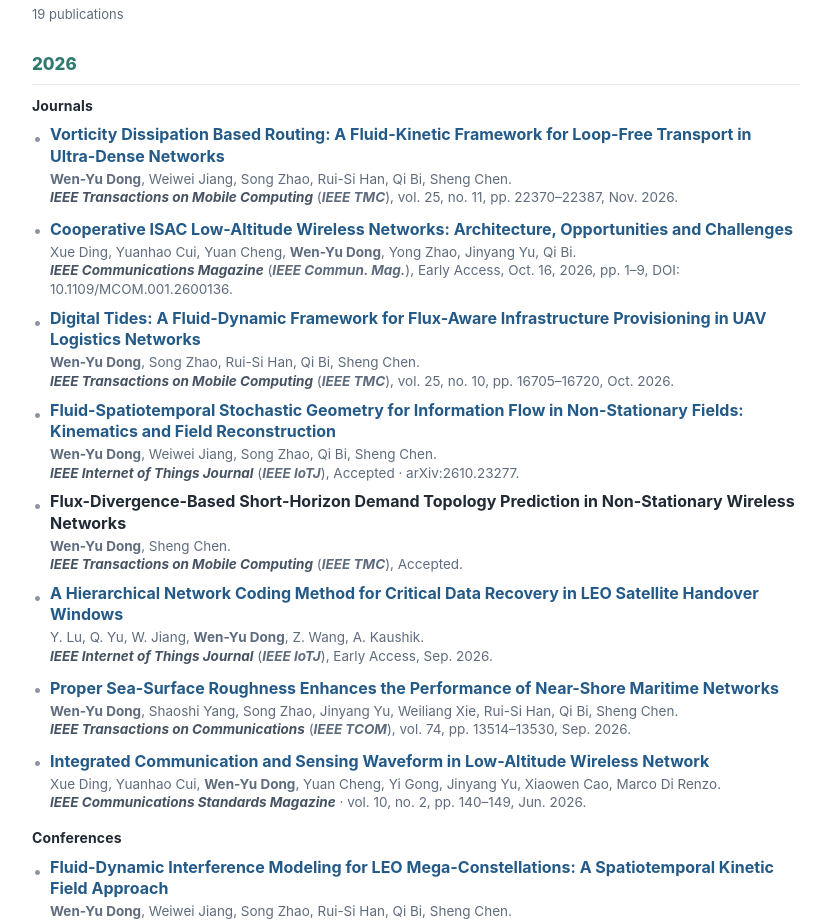
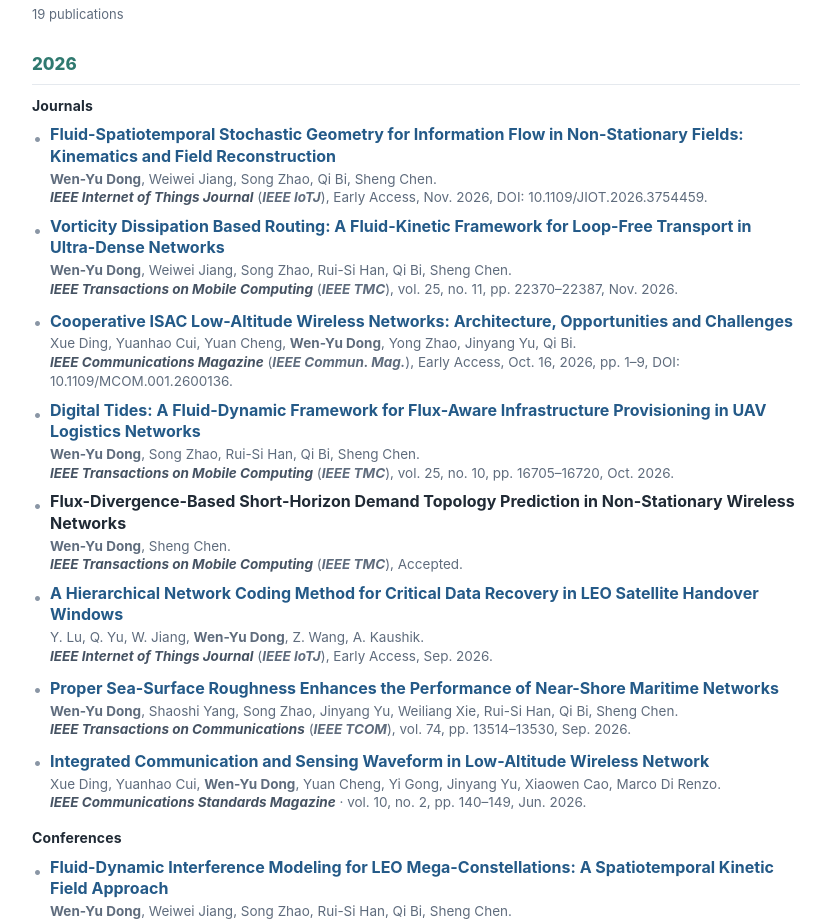
Before and after one commit to Wenyu-dong/academic-homepage, a plain HTML site: page index.html in a window 1280 px wide. Shown: the part 1020-1944 px from the top of the page, without its empty margins (380-1211 px from the left). Drawn offline with Linux system fonts and the light colour scheme.

Commit message:
Add files via upload

```diff
--- a/index.html
+++ b/index.html
@@ -654,7 +654,7 @@ const publications = [
   {year:2026,title:"Vorticity Dissipation Based Routing: A Fluid-Kinetic Framework for Loop-Free Transport in Ultra-Dense Networks",href:"https://doi.org/10.1109/TMC.2026.3722828",authors:["Wen-Yu Dong","Weiwei Jiang","Song Zhao","Rui-Si Han","Qi Bi","Sheng Chen"],venue:"IEEE Transactions on Mobile Computing",details:"IEEE TMC, vol. 25, no. 11, pp. 22370–22387, Nov. 2026",ratings:[],topics:["fstsg"]},
   {year:2026,title:"Coverage Probability Density: A Spatially-Resolved Performance Analysis for Non-Homogeneous Maritime Networks",href:"https://doi.org/10.1109/ICC59461.2026.11586885",authors:["Wen-Yu Dong","Shaoshi Yang","Jinyang Yu","Song Zhao","Weiliang Xie","Junwei Hou","Rui-Si Han","Qi Bi","Sheng Chen"],venue:"IEEE International Conference on Communications (ICC 2026)",details:"Glasgow, UK, May 24–28, 2026, pp. 1–6",ratings:[],topics:["sagin"]},
   {year:2026,title:"Cooperative ISAC Low-Altitude Wireless Networks: Architecture, Opportunities and Challenges",href:"https://ieeexplore.ieee.org/document/11738929",authors:["Xue Ding","Yuanhao Cui","Yuan Cheng","Wen-Yu Dong","Yong Zhao","Jinyang Yu","Qi Bi"],venue:"IEEE Communications Magazine",details:"Early Access, Oct. 16, 2026, pp. 1–9, DOI: 10.1109/MCOM.001.2600136",ratings:[],topics:["lowalt"],publicationType:"journal",sortMonth:10},
-  {year:2026,title:"Fluid-Spatiotemporal Stochastic Geometry for Information Flow in Non-Stationary Fields: Kinematics and Field Reconstruction",href:"https://arxiv.org/abs/2610.23277",authors:["Wen-Yu Dong","Weiwei Jiang","Song Zhao","Qi Bi","Sheng Chen"],venue:"IEEE Internet of Things Journal",details:"IEEE IoTJ, Accepted · arXiv:2610.23277",ratings:[],topics:["fstsg"],publicationType:"journal",sortMonth:10},
+  {year:2026,title:"Fluid-Spatiotemporal Stochastic Geometry for Information Flow in Non-Stationary Fields: Kinematics and Field Reconstruction",href:"https://doi.org/10.1109/JIOT.2026.3754459",authors:["Wen-Yu Dong","Weiwei Jiang","Song Zhao","Qi Bi","Sheng Chen"],venue:"IEEE Internet of Things Journal",details:"IEEE IoTJ, Early Access, Nov. 2026, DOI: 10.1109/JIOT.2026.3754459",ratings:[],topics:["fstsg"],publicationType:"journal",sortMonth:11},
   {year:2025,title:"Betweenness Centrality Based Dynamic Source Routing for Flying Ad Hoc Networks in Marching Formation",href:"https://doi.org/10.1109/TVT.2025.3550336",authors:["Shaoshi Yang","Wei Zhao","Chu-Meng Wang","Wen-Yu Dong","Xiaojie Ju"],venue:"IEEE Transactions on Vehicular Technology",details:"IEEE TVT, vol. 74, no. 8, pp. 12791–12798, Aug. 2025",ratings:[],topics:["lowalt"]},
   {year:2025,title:"Uplink Performance Analysis of Heterogeneous Non-Terrestrial Networks in Harsh Environments: A Novel Stochastic Geometry Model",href:"https://doi.org/10.1109/TCOMM.2025.3529266",authors:["Wen-Yu Dong","Shaoshi Yang","Sheng Chen"],venue:"IEEE Transactions on Communications",details:"IEEE TCOM, vol. 73, no. 8, pp. 6734–6747, Aug. 2025",ratings:[],topics:["sagin"]},
   {year:2025,title:"A Distributed Hybrid Proactive-Reactive Ant Colony Routing Protocol for Highly Dynamic FANETs With Link Quality Prediction",href:"https://doi.org/10.1109/TVT.2024.3463195",authors:["Chu-Meng Wang","Shaoshi Yang","Wen-Yu Dong","Wei Zhao","Wei Lin"],venue:"IEEE Transactions on Vehicular Technology",details:"IEEE TVT, vol. 74, no. 1, pp. 1817–1822, Jan. 2025",ratings:[],topics:["lowalt"]},
```
